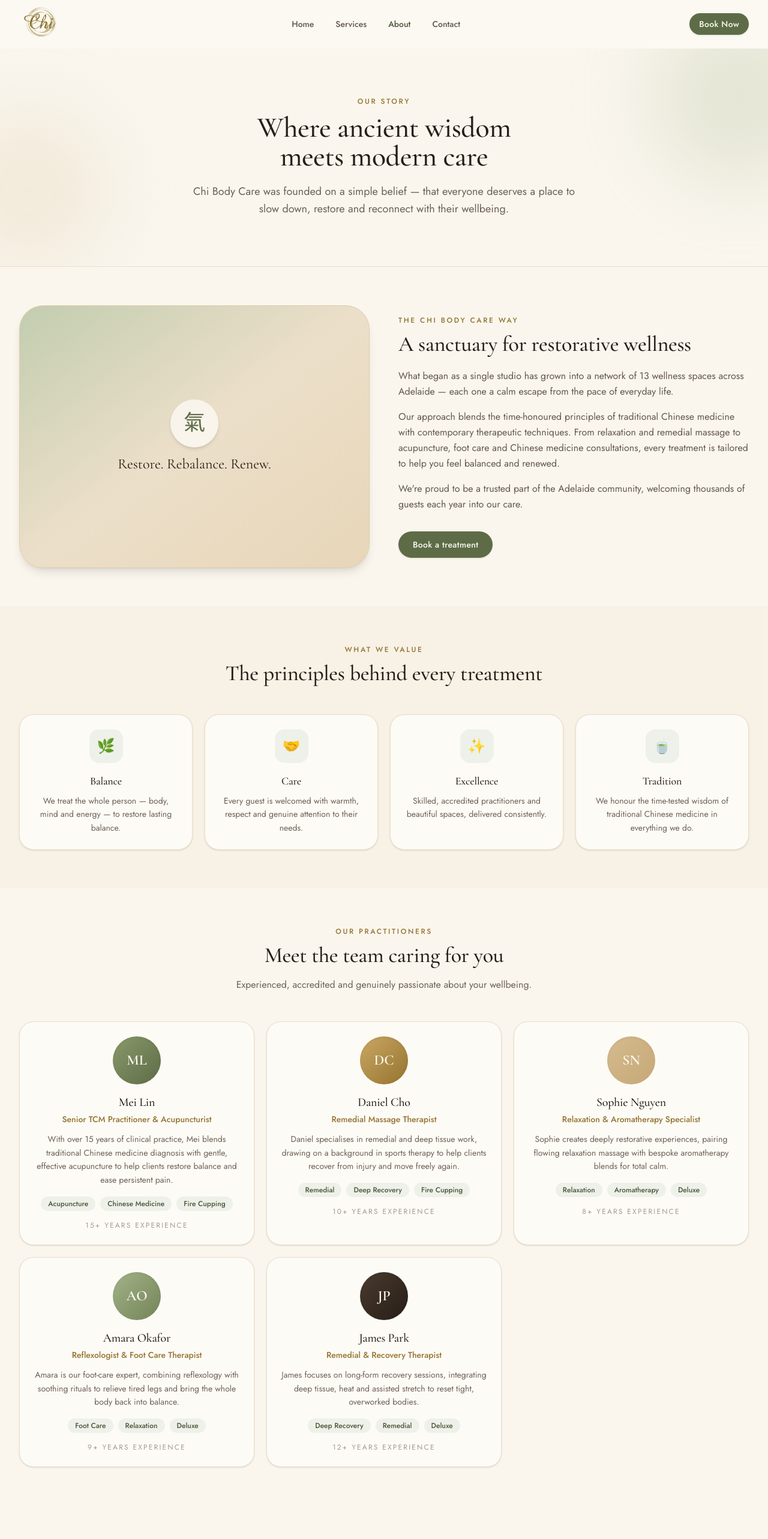
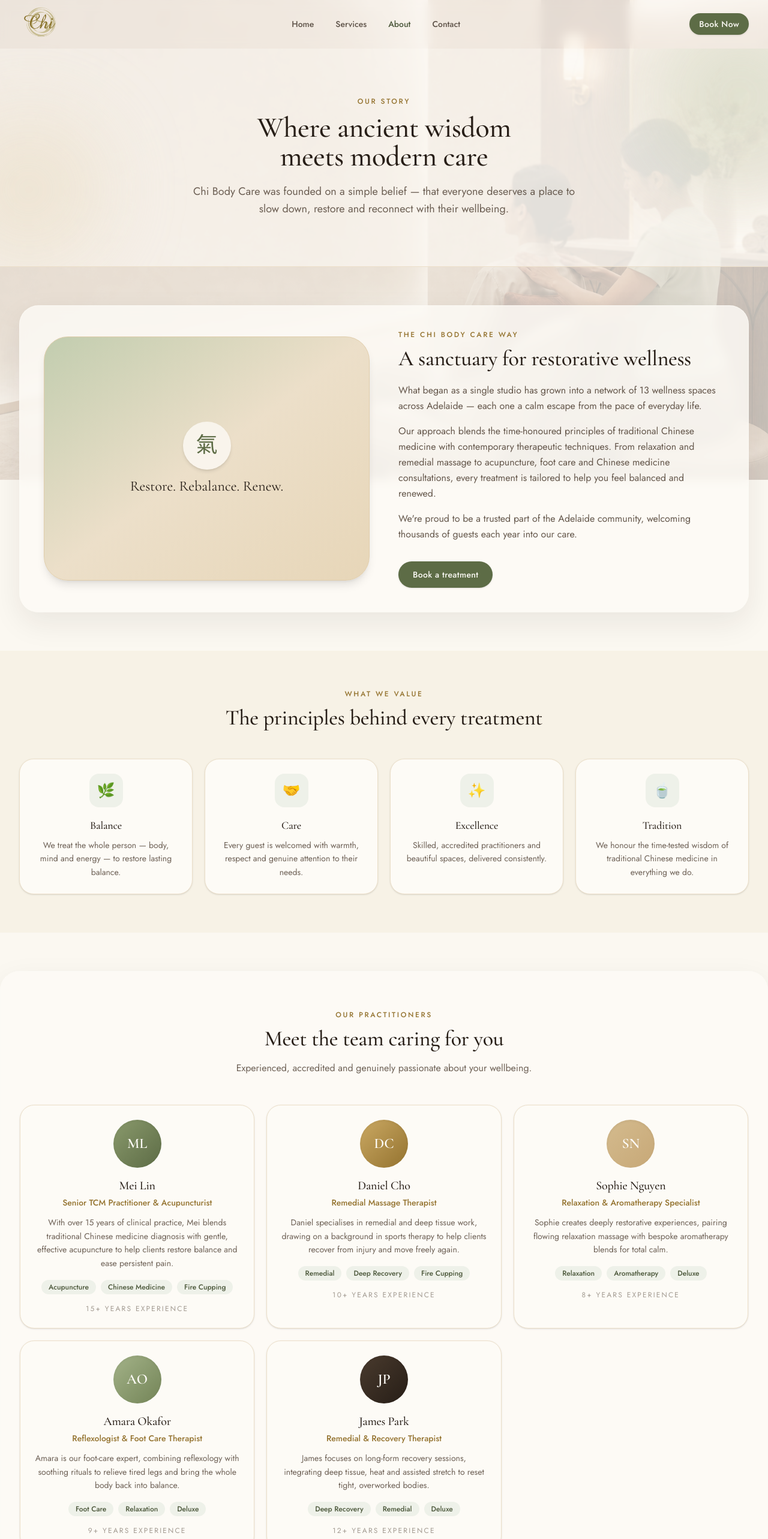
Before and after one commit to ar1062515080-pixel/chibodycare-website, a Next.js app: page /about in a window 1280 px wide. Shown: the top 2566 px of the page at 60% size. Built offline with nearby package versions, Linux system fonts and the light colour scheme.

Commit message:
Add massage backdrop to about page

```diff
--- a/src/app/about/page.tsx
+++ b/src/app/about/page.tsx
@@ -1,4 +1,5 @@
 import type { Metadata } from "next";
+import Image from "next/image";
 import { PageHero } from "@/components/page-hero";
 import { SectionHeading } from "@/components/ui/section-heading";
 import { TeamCard } from "@/components/team-card";
@@ -41,16 +42,21 @@ const values = [
 
 export default function AboutPage() {
   return (
-    <>
-      <PageHero
+    <main className="relative isolate overflow-hidden">
+      <div className="pointer-events-none fixed inset-0 -z-20 bg-cream-100" aria-hidden="true">
+        <Image src="/images/studio/about-massage-background.png" alt="" fill priority sizes="100vw" className="object-cover opacity-40" />
+      </div>
+      <div className="absolute inset-0 -z-10 bg-cream-50/35" aria-hidden="true" />
+
+      <div className="bg-cream-50/60 backdrop-blur-[1px]"><PageHero
         eyebrow="Our Story"
         title="Where ancient wisdom meets modern care"
         description={`${business.name} was founded on a simple belief — that everyone deserves a place to slow down, restore and reconnect with their wellbeing.`}
-      />
+      /></div>
 
       {/* Brand story */}
       <section className="container-page py-16">
-        <div className="grid items-center gap-12 lg:grid-cols-2">
+        <div className="grid items-center gap-12 rounded-[2rem] border border-cream-50/80 bg-cream-50/82 p-6 shadow-[0_18px_50px_rgba(39,30,23,.08)] backdrop-blur-sm sm:p-10 lg:grid-cols-2">
           <div className="relative">
             <div className="aspect-[4/3] overflow-hidden rounded-[2.5rem] border border-sand-200 bg-gradient-to-br from-sage-200 via-sand-100 to-champagne shadow-lg">
               <div className="flex h-full flex-col items-center justify-center gap-3 p-8 text-center">
@@ -97,7 +103,7 @@ export default function AboutPage() {
       </section>
 
       {/* Values */}
-      <section className="bg-sand-50/60 py-16">
+      <section className="bg-sand-50/70 py-16 backdrop-blur-sm">
         <div className="container-page">
           <SectionHeading
             eyebrow="What we value"
@@ -125,7 +131,7 @@ export default function AboutPage() {
       </section>
 
       {/* Therapist profiles */}
-      <section className="container-page py-16">
+      <section className="container-page my-16 rounded-[2rem] border border-cream-50/80 bg-cream-50/82 py-16 shadow-[0_18px_50px_rgba(39,30,23,.08)] backdrop-blur-sm">
         <SectionHeading
           eyebrow="Our Practitioners"
           title="Meet the team caring for you"
@@ -137,6 +143,6 @@ export default function AboutPage() {
           ))}
         </div>
       </section>
-    </>
+    </main>
   );
 }
```
Also changed, not shown: public/images/studio/about-massage-background.png (added).
